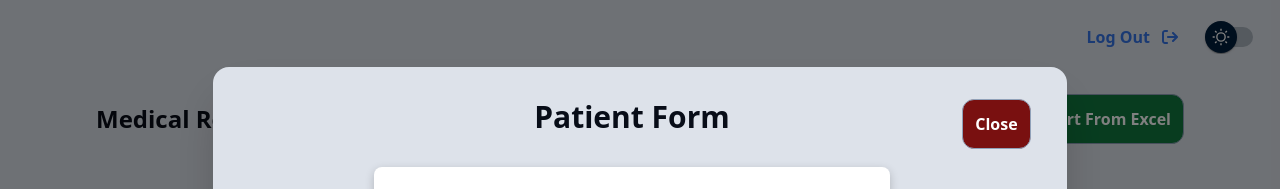
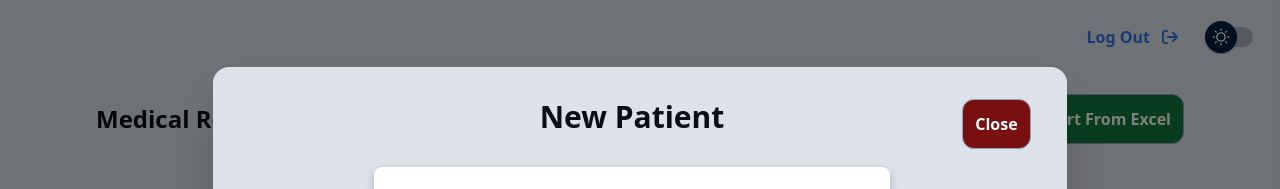
Before and after one commit to chowanza/clinicalHistory, a React (Vite) app: page /dashboard-doctor in a window 1280 px wide. Both pictures are taken after typing "Sample" into the empty fields and a click on the button "Add New Record". Shown: the top 189 px of the page. Built offline with nearby package versions, Linux system fonts and the light colour scheme.

Commit message:
Rename header in FormPatient component from "Patient Form" to "New Patient" for better UX

```diff
--- a/src/components/dashboard-doctor/FormPatient.jsx
+++ b/src/components/dashboard-doctor/FormPatient.jsx
@@ -1,7 +1,7 @@
 const FormPatient = ({ closeModal }) => {
   return (
     <div className='w-full min-h-full dark:bg-background-dark dark:text-text-dark bg-background-light text-text-light flex justify-center items-center flex-col'>
-      <h1 className='text-center text-3xl font-bold'>Patient Form</h1>
+      <h1 className='text-center text-3xl font-bold'>New Patient</h1>
       <form className='w-2/3 flex flex-col gap-4 p-4 px-8 rounded-lg mt-8 mx-auto m-0 overflow-hidden relative bg-white max-h-max dark:bg-slate-800 shadow-[0_3px_10px_rgb(0,0,0,0.2)] dark:shadow-[0_3px_20px_rgb(20,10,100,0.5)]'>
         <section className='grid grid-cols-6 grid-rows-[auto_1fr_1fr_1fr] gap-2'>
           <h2 className='col-span-6 text-xl font-bold'>Personal Information</h2>
```
